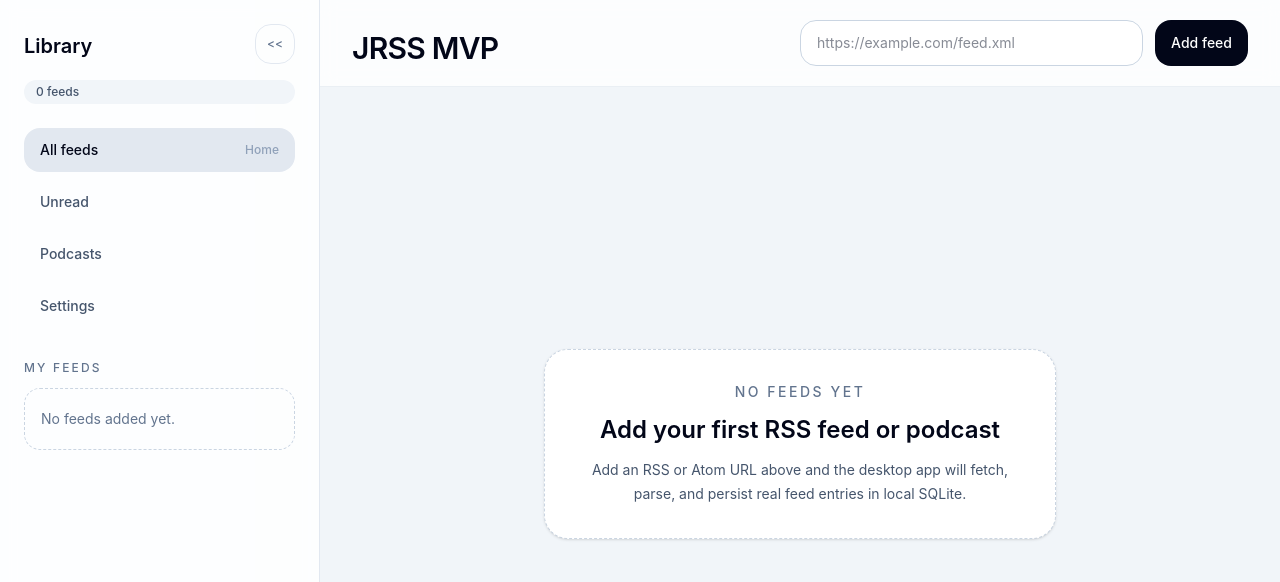
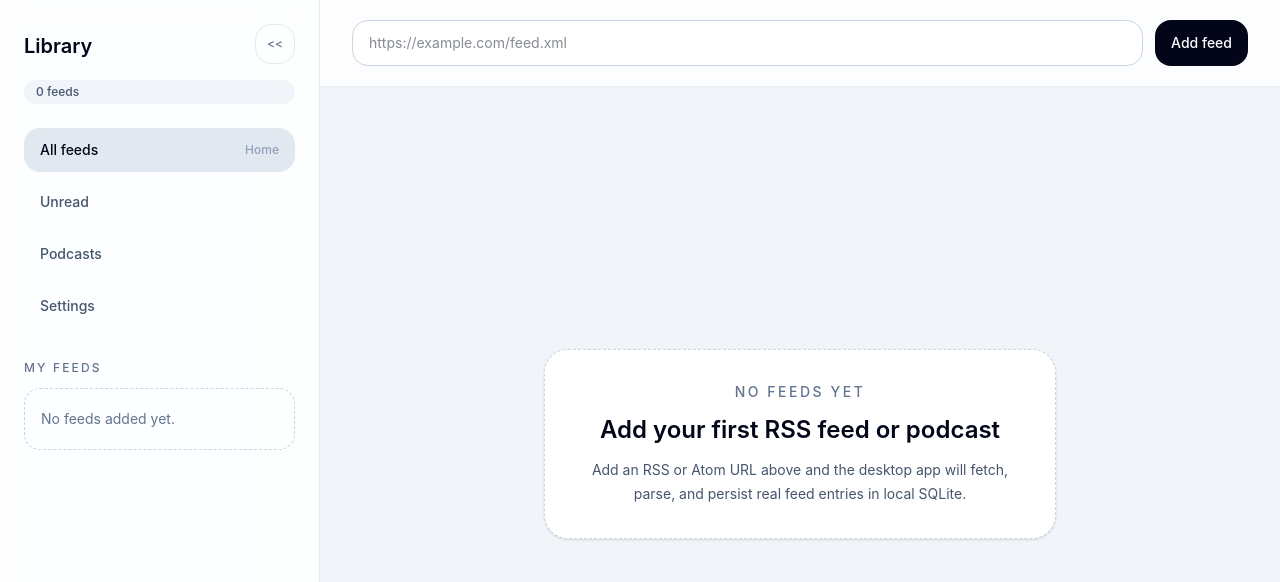
Before and after one commit to jascha030/JRSS, a SvelteKit app: page / in a window 1280 px wide. Shown: the top 582 px of the page. Built offline with nearby package versions, Linux system fonts and the light colour scheme.

Commit message:
💄 Remove weird UI bs.

```diff
--- a/src/routes/+page.svelte
+++ b/src/routes/+page.svelte
@@ -150,16 +150,8 @@
 				class="border-b border-slate-200/70 bg-white/80 px-6 py-5 backdrop-blur lg:px-8 dark:border-slate-800 dark:bg-slate-950/80"
 			>
 				<div class="flex flex-col gap-4 xl:flex-row xl:items-end xl:justify-between">
-					<div class="space-y-2">
-						<div>
-							<h1 class="text-3xl font-semibold tracking-tight text-slate-950 dark:text-white">
-								JRSS MVP
-							</h1>
-						</div>
-					</div>
-
 					<form
-						class="flex flex-col gap-3 sm:flex-row xl:min-w-[28rem]"
+						class="flex flex-col gap-3 sm:flex-row min-w-full"
 						onsubmit={(event) => {
 							event.preventDefault();
 							void handleAddFeed();
```
